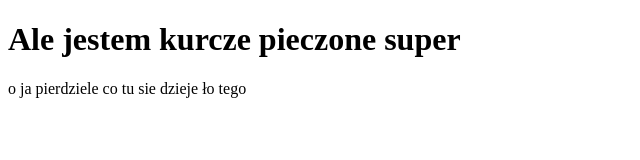
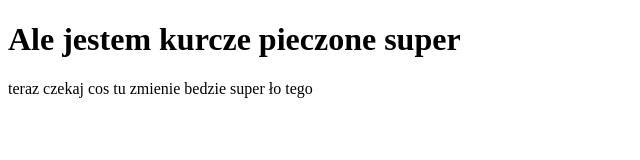
Before and after one commit to Szramcis/sraka, a plain HTML site: page index.html in a window 1280 px wide. Shown: the whole page, without its empty margins (0-640 px from the left). Drawn offline with Linux system fonts and the light colour scheme.

Commit message:
modified on main

```diff
--- a/index.html
+++ b/index.html
@@ -5,6 +5,6 @@
     </head>
     <body>
         <h1>Ale jestem kurcze pieczone super</h1>
-        o ja pierdziele co tu sie dzieje ło tego
+        teraz czekaj cos tu zmienie bedzie super ło tego
     </body>
 </html>
```
